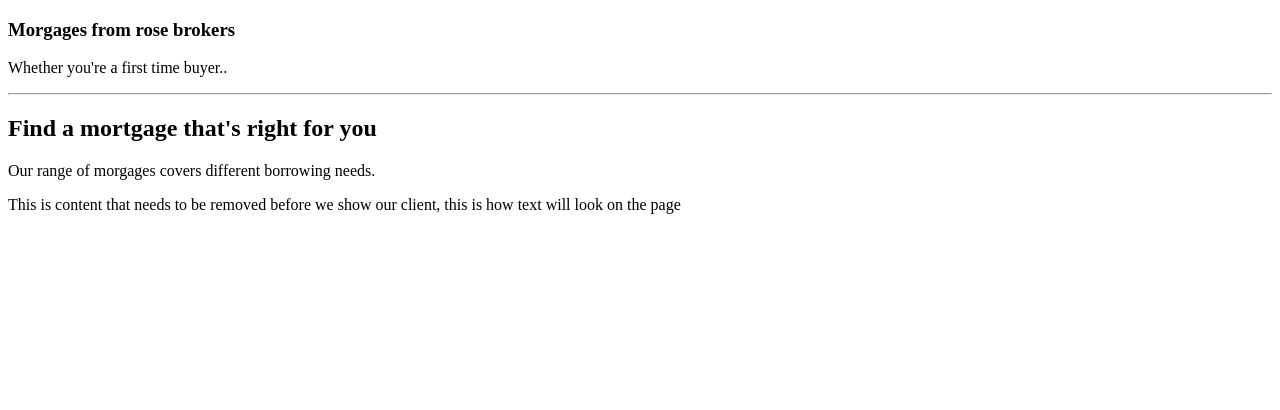
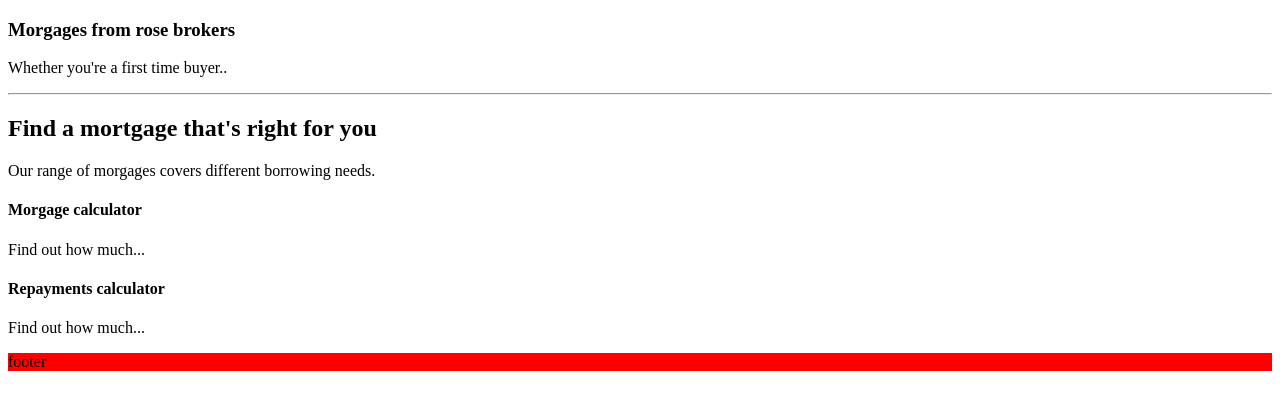
Before and after one commit to Theo-Asamp/Mortgage-Quotation-System, a PHP site: page / in a window 1280 px wide. Shown: the part 116-526 px from the top of the page. Run offline with PHP 8.4, Linux system fonts and the light colour scheme.

Commit message:
added footer on index page, content nearly filled.

```diff
--- a/global.css
+++ b/global.css
@@ -1,3 +1,3 @@
-.header{
+.header,.footer{
     background-color: red;
 }
--- a/index.html
+++ b/index.html
@@ -33,7 +33,20 @@
     </div>
 
     <div>
-        <p1>This is content that needs to be removed before we show our client, this is how text will look on the page</p1>
+        <div>
+            <h4>Morgage calculator</h4>
+            <p>Find out how much...</p>
+        </div>
+
+        <div>
+            <h4>Repayments calculator</h4>
+            <p>Find out how much...</p>
+        </div>
+    </div>
+
+
+    <div class="footer">
+        <p>footer</p>
     </div>
 
 </body>
```
